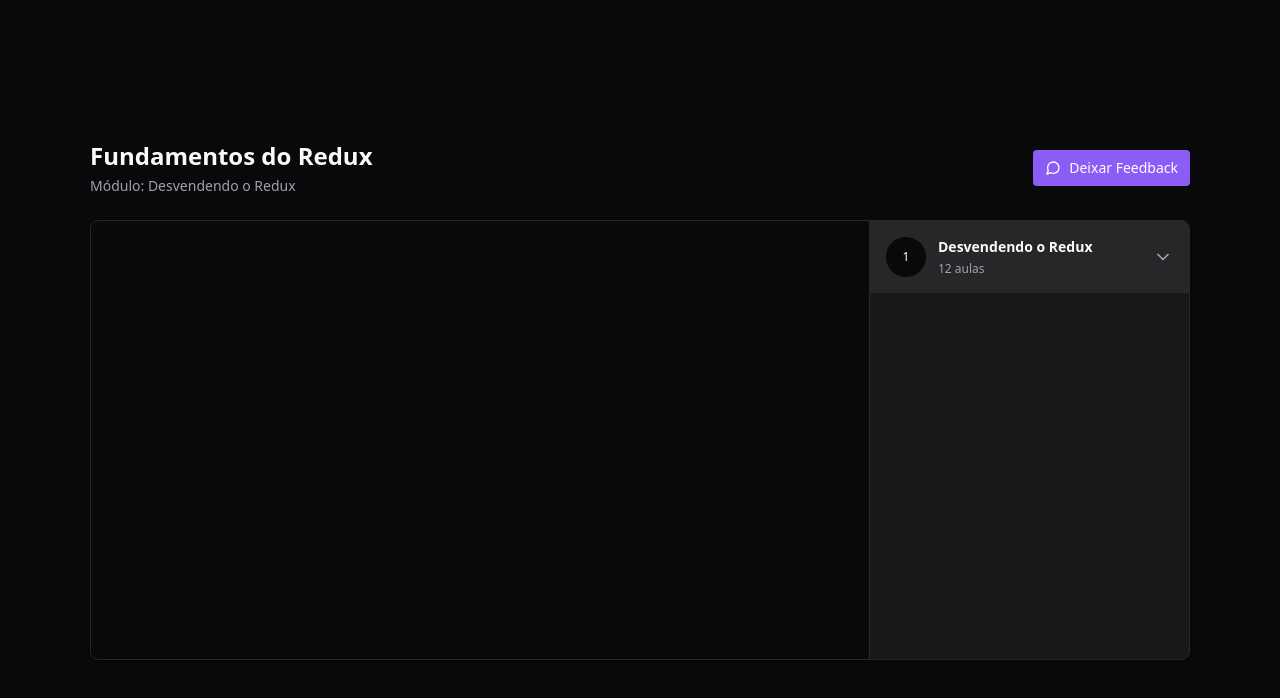
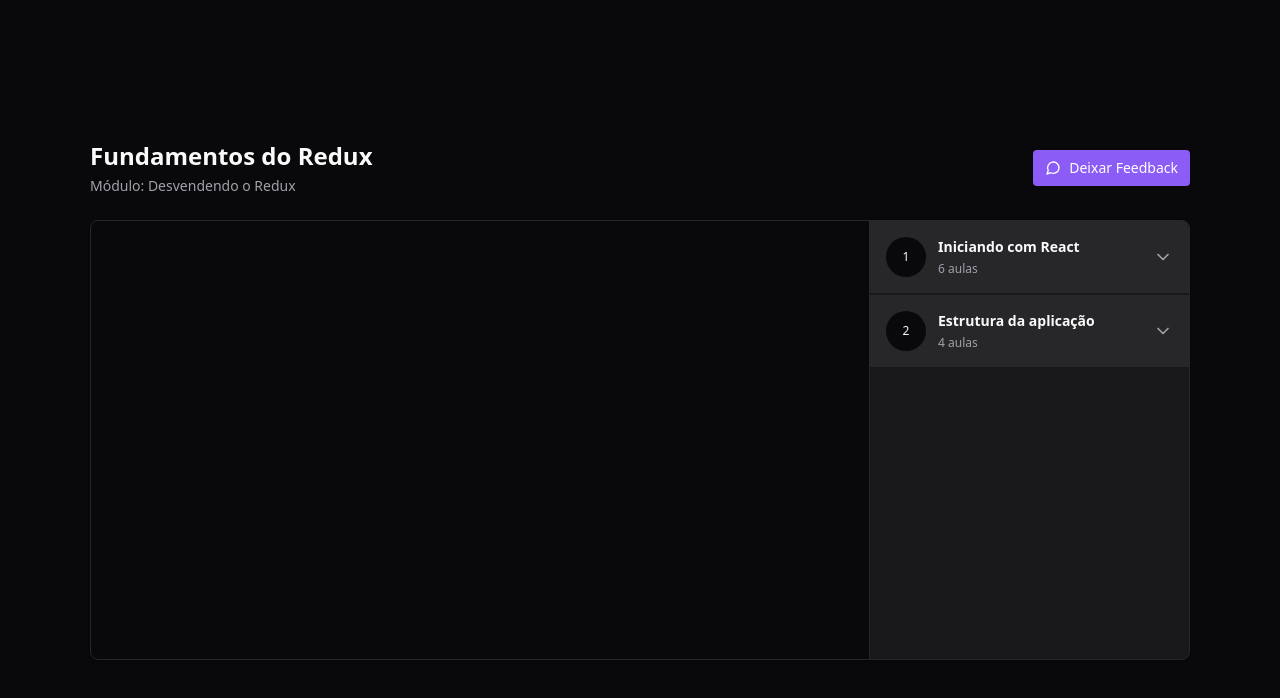
Before and after one commit to wsasouza/redux-zustand-tests, a React (Vite) app: page / in a window 1280 px wide. Shown: the top 698 px of the page. Built offline with nearby package versions, Linux system fonts and the light colour scheme.

Commit message:
Feat: Criando Reducer das aulas

```diff
--- a/src/components/Module.tsx
+++ b/src/components/Module.tsx
@@ -1,6 +1,7 @@
 import * as Collapsible from '@radix-ui/react-collapsible'
 import { ChevronDown } from 'lucide-react'
 import { Lesson } from './Lesson'
+import { useAppSelector } from '../store'
 
 interface ModuleProps {
   moduleIndex: number
@@ -9,6 +10,10 @@
 }
 
 export function Module({ moduleIndex, title, amountOfLessons }: ModuleProps) {
+  const lessons = useAppSelector((state) => {
+    return state.player.course.modules[moduleIndex].lessons
+  })
+
   return (
     <Collapsible.Root className="group">
       <Collapsible.Trigger className="flex w-full items-center gap-3 bg-zinc-800 p-4">
@@ -26,7 +31,15 @@
 
       <Collapsible.Content>
         <nav className="relative flex flex-col gap-4 p-6">
-          <Lesson title="Fundamentos do Redux" duration="09:57" />
+          {lessons.map((lesson) => {
+            return (
+              <Lesson
+                key={lesson.id}
+                title={lesson.title}
+                duration={lesson.duration}
+              />
+            )
+          })}
         </nav>
       </Collapsible.Content>
     </Collapsible.Root>
--- a/src/pages/Player.tsx
+++ b/src/pages/Player.tsx
@@ -3,8 +3,11 @@
 import { Header } from '../components/Header'
 import { VideoPlayer } from '../components/VideoPlayer'
 import { Module } from '../components/Module'
+import { useAppSelector } from '../store'
 
 export function PlayerPage() {
+  const modules = useAppSelector((state) => state.player.course.modules)
+
   return (
     <div className="flex min-h-screen items-center justify-center bg-zinc-950 text-zinc-50">
       <div className="flex w-[1100px] flex-col gap-6">
@@ -24,11 +27,16 @@
             <VideoPlayer />
           </div>
           <aside className="absolute bottom-0 right-0 top-0 w-80 divide-y-2 divide-zinc-900 overflow-y-scroll border-l border-zinc-800 bg-zinc-900 scrollbar-thin scrollbar-track-zinc-950 scrollbar-thumb-violet-500">
-            <Module
-              moduleIndex={0}
-              title="Desvendendo o Redux"
-              amountOfLessons={12}
-            />
+            {modules.map((module, index) => {
+              return (
+                <Module
+                  key={module.id}
+                  moduleIndex={index}
+                  title={module.title}
+                  amountOfLessons={module.lessons.length}
+                />
+              )
+            })}
           </aside>
         </main>
       </div>
--- a/src/store/index.ts
+++ b/src/store/index.ts
@@ -1,8 +1,11 @@
 import { configureStore } from '@reduxjs/toolkit'
 import { useSelector, TypedUseSelectorHook } from 'react-redux'
+import { player } from './slices/player'
 
 export const store = configureStore({
-  reducer: {},
+  reducer: {
+    player,
+  },
 })
 
 export type RootState = ReturnType<typeof store.getState>
--- /dev/null
+++ b/src/store/slices/player.ts
@@ -0,0 +1,65 @@
+import { createSlice } from '@reduxjs/toolkit'
+
+const playerSlice = createSlice({
+  name: 'player',
+  initialState: {
+    course: {
+      modules: [
+        {
+          id: '1',
+          title: 'Iniciando com React',
+          lessons: [
+            { id: 'Jai8w6K_GnY', title: 'CSS Modules', duration: '13:45' },
+            {
+              id: 'w-DW4DhDfcw',
+              title: 'Estilização do Post',
+              duration: '10:05',
+            },
+            {
+              id: 'D83-55LUdKE',
+              title: 'Componente: Header',
+              duration: '06:33',
+            },
+            {
+              id: 'W_ATsETujaY',
+              title: 'Componente: Sidebar',
+              duration: '09:12',
+            },
+            { id: 'Pj8dPeameYo', title: 'CSS Global', duration: '03:23' },
+            {
+              id: '8KBq2vhwbac',
+              title: 'Form de comentários',
+              duration: '11:34',
+            },
+          ],
+        },
+        {
+          id: '2',
+          title: 'Estrutura da aplicação',
+          lessons: [
+            {
+              id: 'gE48FQXRZ_o',
+              title: 'Componente: Comment',
+              duration: '13:45',
+            },
+            { id: 'Ng_Vk4tBl0g', title: 'Responsividade', duration: '10:05' },
+            {
+              id: 'h5JA3wfuW1k',
+              title: 'Interações no JSX',
+              duration: '06:33',
+            },
+            {
+              id: '1G0vSTqWELg',
+              title: 'Utilizando estado',
+              duration: '09:12',
+            },
+          ],
+        },
+      ],
+    },
+  },
+
+  reducers: {},
+})
+
+export const player = playerSlice.reducer
```
